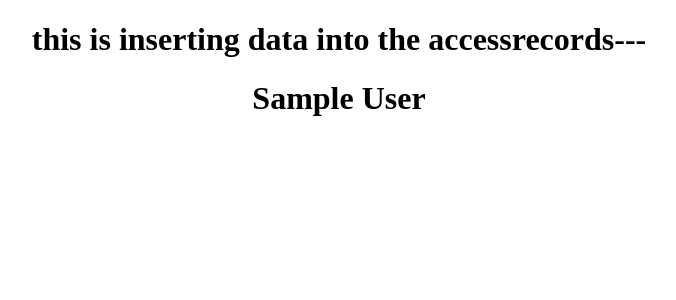
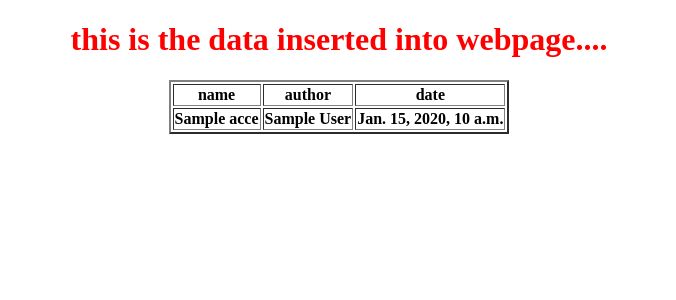
Before and after one commit to rajeswarimangala/second, a Django app: template templates/insert_access.html in a window 1280 px wide. Shown: the top 300 px of the page, without its empty margins (301-977 px from the left). Run offline with Django 4.2, Linux system fonts and the light colour scheme; the template is opened without the code that fills it: most values are stand-ins (such as "Sample title", 1, 10 or a date in 2020); lists and menus that the app fills with data are empty.

Commit message:
first commit

```diff
--- a/project3/urls.py
+++ b/project3/urls.py
@@ -21,5 +21,5 @@ urlpatterns = [
     path('admin/', admin.site.urls),
     path('insert_topic/',insert_topic,name='insert_topic'),
     path('insert_webpage/',insert_webpage,name='insert_webpage'),
-    path('insert_access/',insert_access,name='insert_access')
+    path('insert_access/',insert_access,name='insert_access'),
 ]
--- a/templates/insert_access.html
+++ b/templates/insert_access.html
@@ -8,11 +8,23 @@
 </head>
 <body>
     <center>
-    <h1>this is inserting data into the accessrecords---</h1>
-    {% for i in access %}
-     <h1>{{ i.author }}</h1>
-     {% endfor %}
+        <h1 style="color:red">this is the data inserted into webpage....</h1>
+        <table border="2px">
+            <tr>
+                <th>name</th>
+                <th>author</th>
+                <th>date</th>
+            </tr>
+        {% for i in access %}
+            <tr>
+                <th>{{i.name}}</th>
+                <th>{{i.author}}</th>
+                <th>{{i.date}}</th>
+            </tr>
 
+         {% endfor %}
+
+    </table>
     </center>
 </body>
 </html>
```
Also changed, not shown: templates/insert_topic.html (+11 -2 lines), templates/insert_webpage.html (+14 -3 lines).
